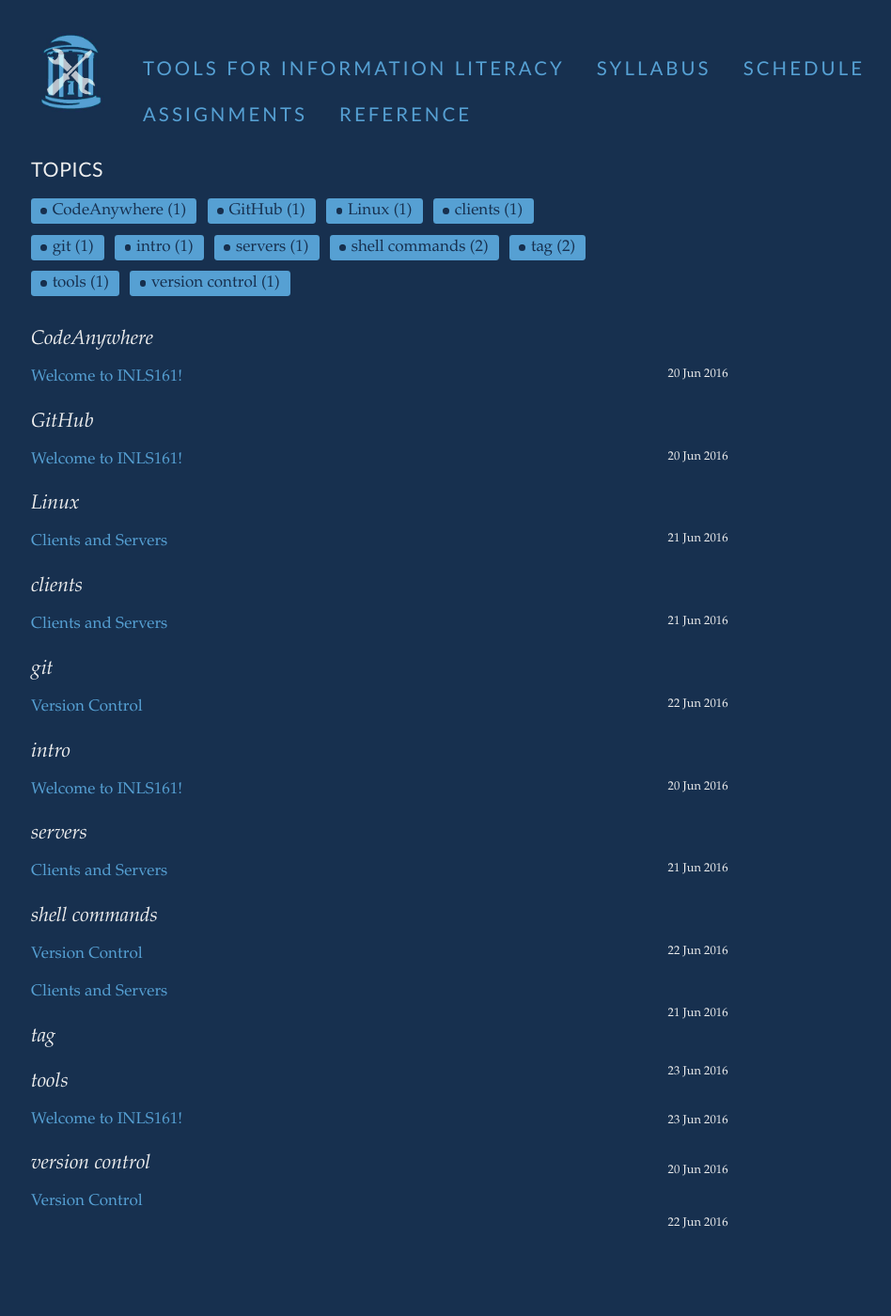
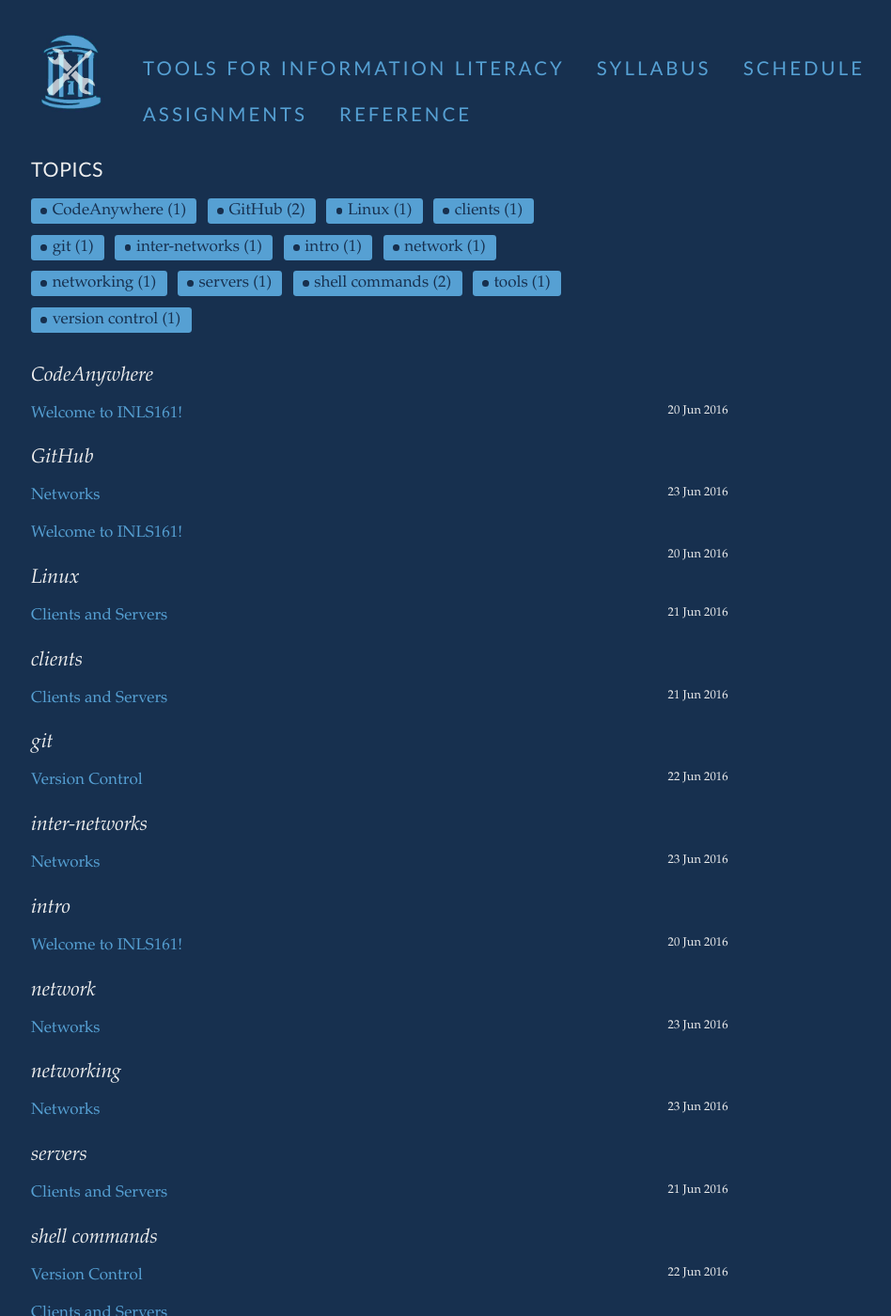
Before and after one commit to tylerpcarter/inls161, a Jekyll site: the page built from topics.md, in a window 1280 px wide and 1400 px high. Shown: the whole window at 94% size, without its empty margins (47-995 px from the left). Built offline with Jekyll 4.4.1, drawn with Linux system fonts in a browser that asks for light colours; Markdown is read by kramdown in place of the engine named in the settings.

Commit message:
add today

```diff
--- a/_posts/2016-06-23-networks.md
+++ b/_posts/2016-06-23-networks.md
@@ -1,10 +1,12 @@
 ---
 layout: post
-title: ""
-category:
+title: "Networks"
+category: Basics
 tags:
-- tag
-- tag
+- networking
+- network
+- inter-networks
+- GitHub
 ---
 
 We've discussed a bit about how servers and clients operate.
```
